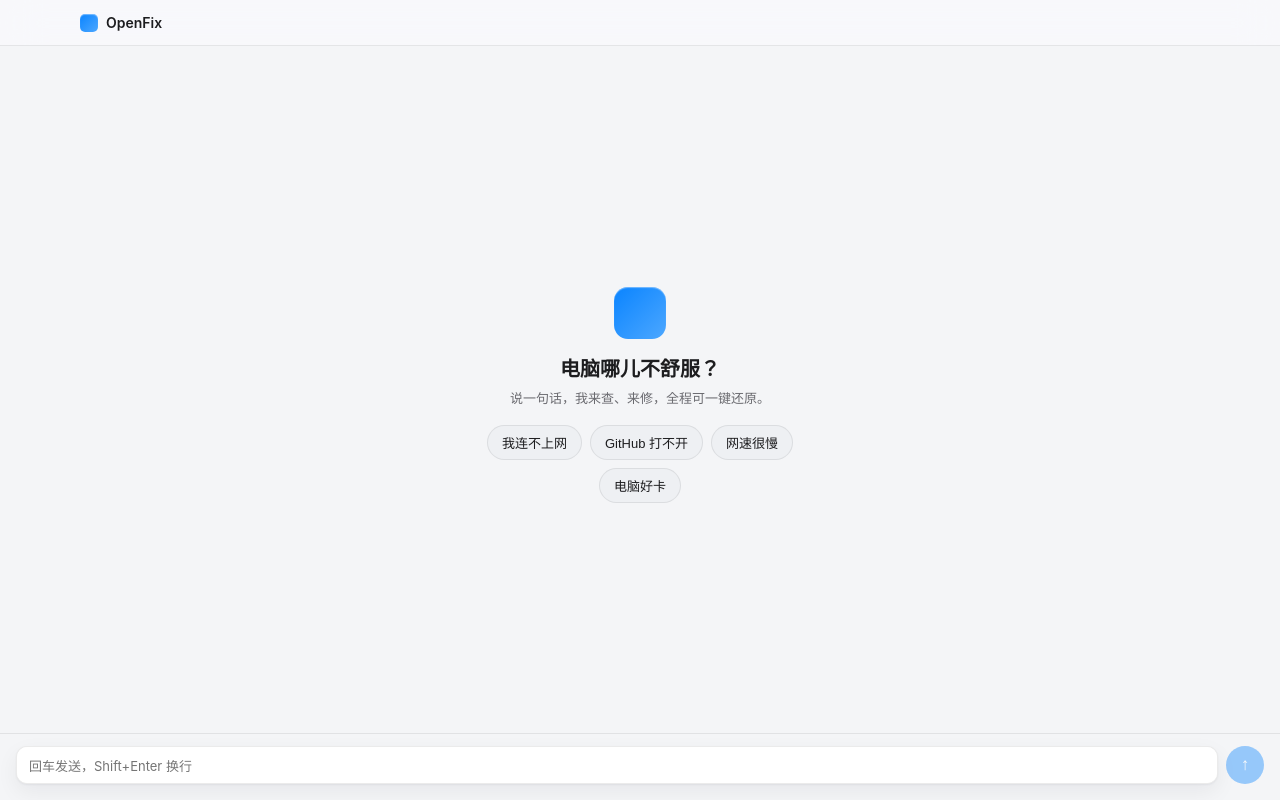
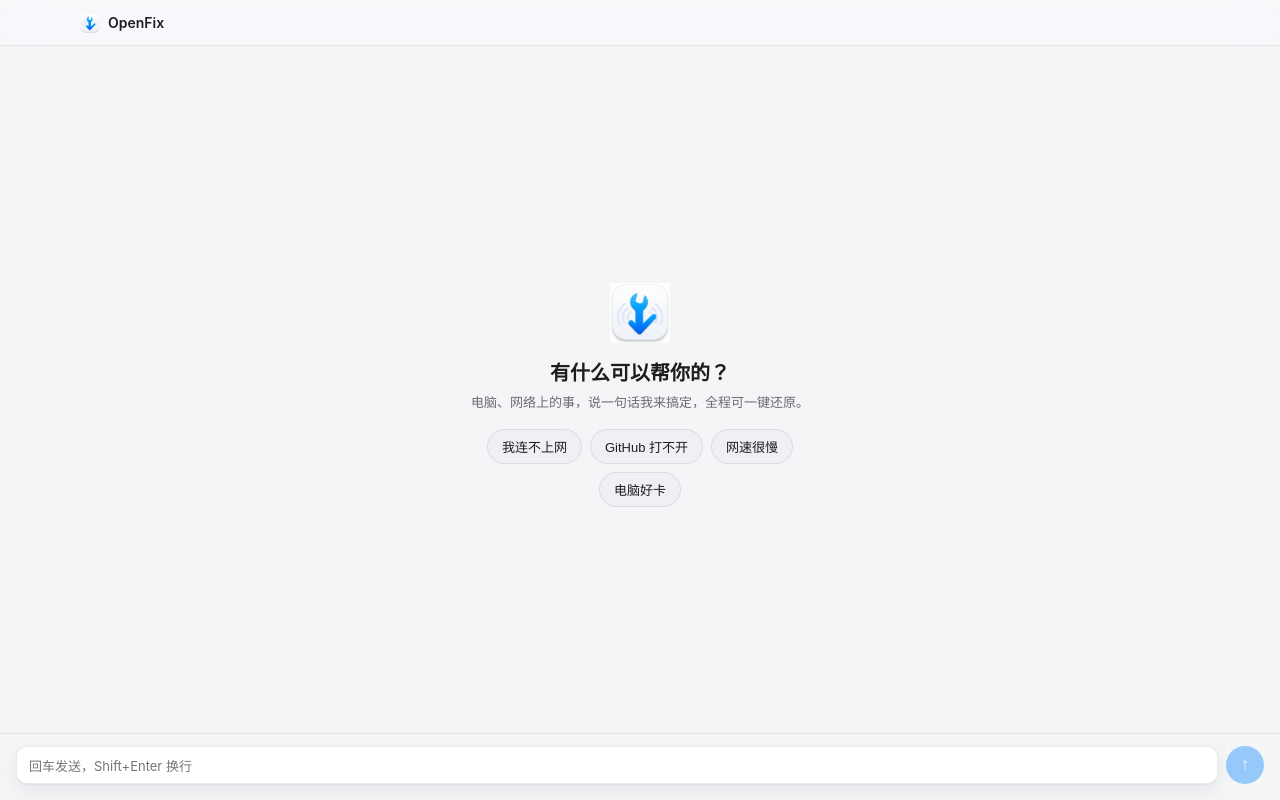
Before and after one commit to yancheng0821/OpenFix, a React (Vite) app in the folder apps/desktop/src/renderer/: page / in a window 1280 px wide. Built offline with nearby package versions, Linux system fonts and the light colour scheme.

Commit message:
fix(desktop): 接入真实 OpenFix logo（标题栏+空态）+ 问候语改为助手向

```diff
--- a/apps/desktop/src/renderer/src/App.css
+++ b/apps/desktop/src/renderer/src/App.css
@@ -71,13 +71,10 @@ body {
   user-select: none;
 }
 
-.titlebar__logo,
-.empty__mark {
-  width: 18px;
-  height: 18px;
-  border-radius: 5px;
-  background: linear-gradient(135deg, #0a84ff, #4ca7ff);
-  box-shadow: inset 0 1px 1px rgba(255, 255, 255, 0.4);
+.titlebar__logo {
+  width: 20px;
+  height: 20px;
+  object-fit: contain;
 }
 
 .log {
@@ -95,9 +92,10 @@ body {
   max-width: 360px;
 }
 .empty__mark {
-  width: 52px;
-  height: 52px;
-  border-radius: 14px;
+  width: 60px;
+  height: 60px;
+  object-fit: contain;
+  display: block;
   margin: 0 auto 14px;
 }
 .empty__title {
--- a/apps/desktop/src/renderer/src/App.tsx
+++ b/apps/desktop/src/renderer/src/App.tsx
@@ -1,5 +1,6 @@
 import { useEffect, useRef, useState } from 'react'
 import './App.css'
+import logo from './assets/logo.png'
 import { useAgentRun } from './hooks/useAgentRun'
 import { toolLabel } from './lib/toolLabels'
 
@@ -41,16 +42,16 @@ function App(): React.JSX.Element {
   return (
     <div className="app">
       <header className="titlebar">
-        <span className="titlebar__logo" aria-hidden />
+        <img className="titlebar__logo" src={logo} alt="" aria-hidden />
         <span className="titlebar__name">OpenFix</span>
       </header>
 
       <div className="log" ref={logRef} aria-label="对话">
         {empty && (
           <div className="empty">
-            <div className="empty__mark" aria-hidden />
-            <h2 className="empty__title">电脑哪儿不舒服？</h2>
-            <p className="empty__sub">说一句话，我来查、来修，全程可一键还原。</p>
+            <img className="empty__mark" src={logo} alt="" aria-hidden />
+            <h2 className="empty__title">有什么可以帮你的？</h2>
+            <p className="empty__sub">电脑、网络上的事，说一句话我来搞定，全程可一键还原。</p>
             <div className="empty__chips">
               {EXAMPLES.map((ex) => (
                 <button key={ex} className="chip" onClick={() => setInput(ex)}>
```
Also changed, not shown: apps/desktop/src/renderer/src/assets/logo.png (added).
